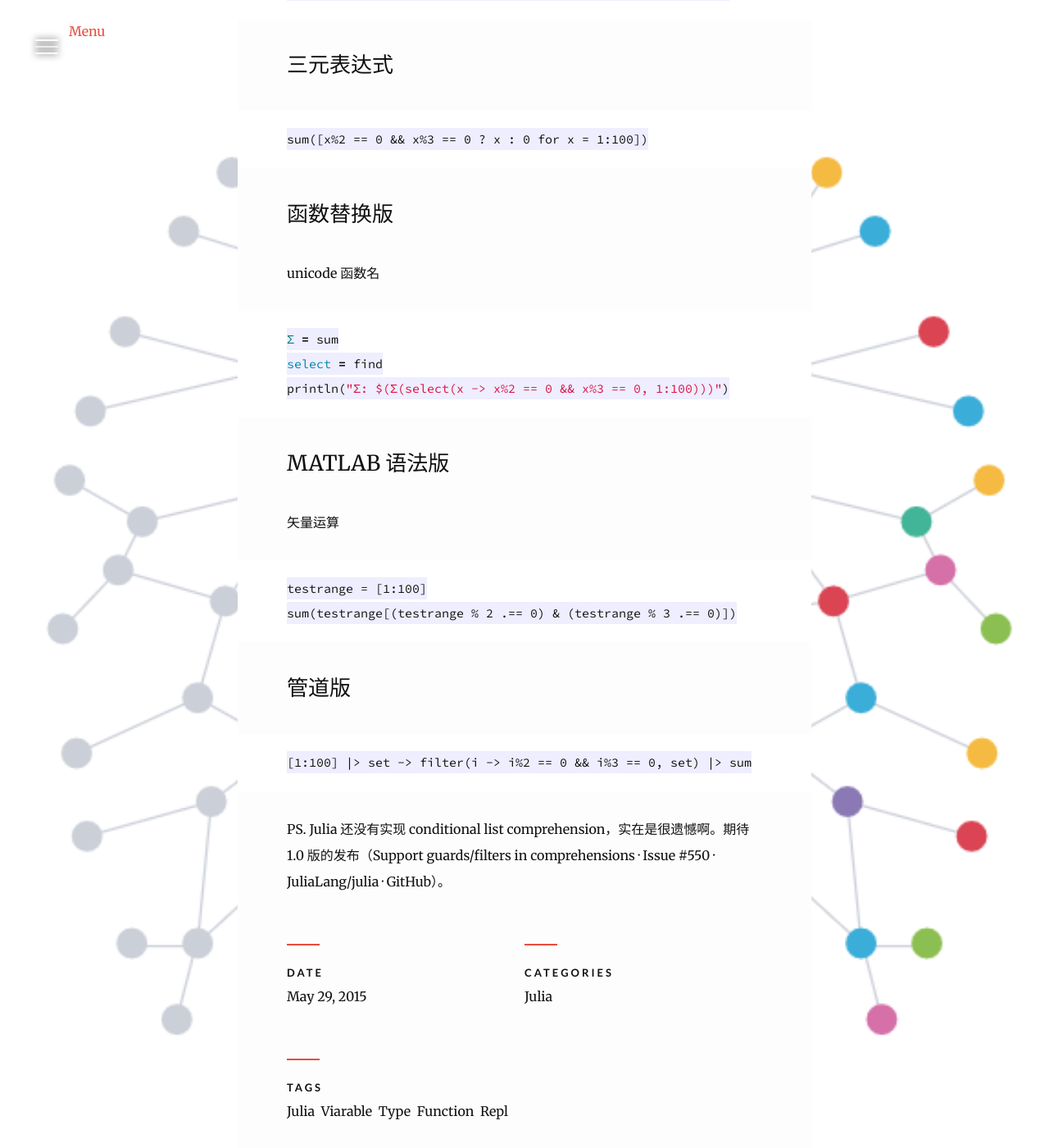
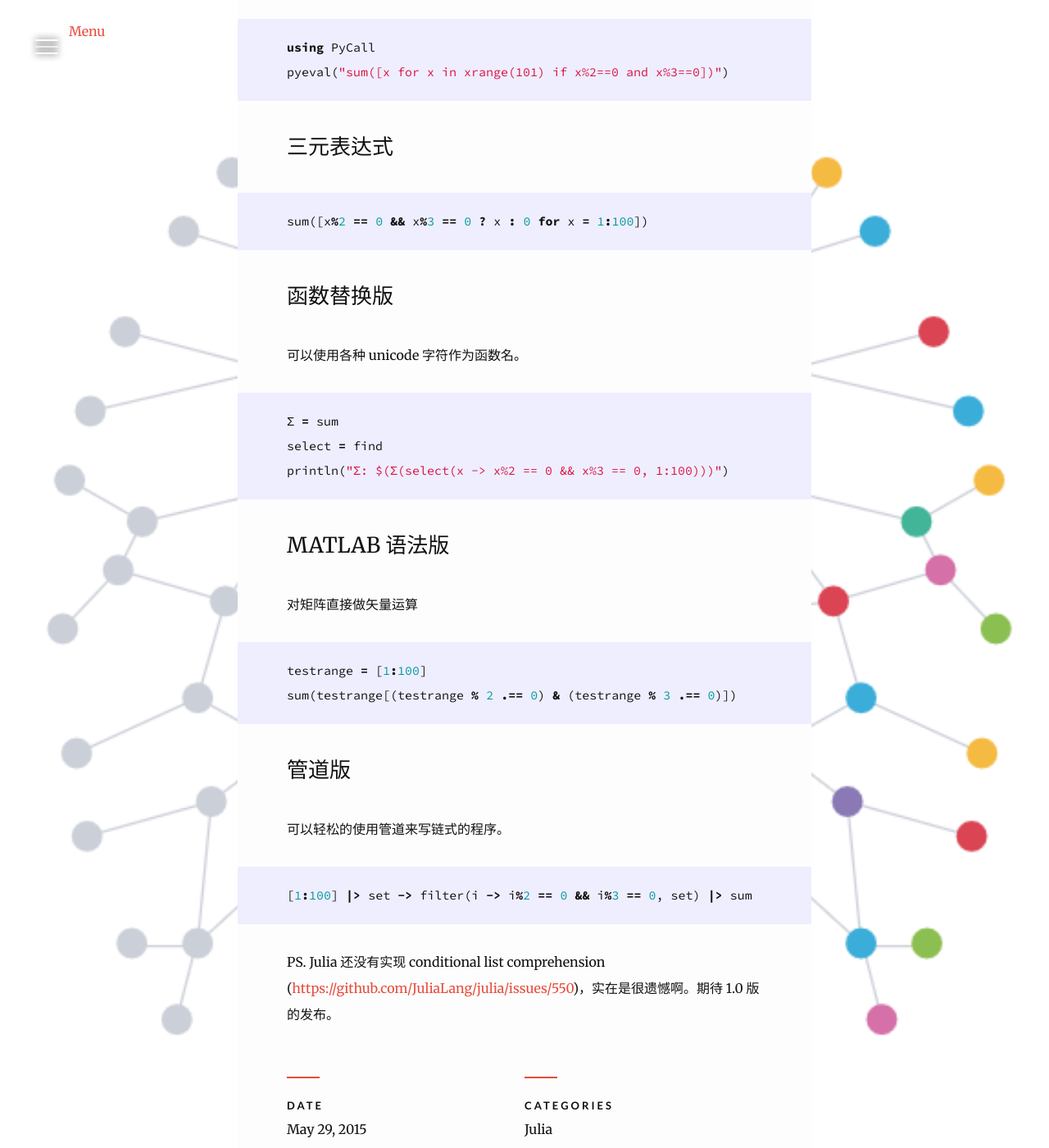
Before and after one commit to quxiaofeng/MachineLearningWithJulia.jl, a Jekyll site: the page built from _posts/2015-01-09-julia-basics.md, in a window 1280 px wide and 1400 px high, scrolled down 7054 px. Shown: the whole window at 82% size. Built offline with Jekyll 4.4.1, drawn with Linux system fonts in a browser that asks for light colours; nearby versions of some CDN libraries; comment, search, counter and statistics services are not loaded; some of the changed text lies outside the part shown.

Commit message:
Updated basics
Signed-off-by: Xiaofeng QU <xiaofeng.qu.hk@ieee.org>

````diff
--- a/_posts/2015-01-09-julia-basics.md
+++ b/_posts/2015-01-09-julia-basics.md
@@ -97,13 +97,17 @@
 
 ### 数学计算法 ###
 
-    sum(6:6:101)
+根据
+
+{% highlight julia %}
+sum(6:6:101)
+{% endhighlight %}
 
 ### 循环 + 条件判断法 ###
 
 + version 1
 
-```ruby
+{% highlight julia %}
 Σ = 0
 for x in 1:100
   if x%2 == 0 && x%3 == 0
@@ -111,54 +115,68 @@
   end
 end
 println("Σ: $Σ")
-```
+{% endhighlight %}
 
 + version 2
 
-```ruby
+{% highlight julia %}
 Σ = 0
 for x in filter(x -> x%2 == 0 && x%3 == 0, 1:100)
   Σ += x
 end
 println("Σ: $Σ")
-```
+{% endhighlight %}
 
 + version 3
 
-    println("Σ: $(sum(filter(x -> x%2 == 0 && x%3 == 0, 1:100)))")
+{% highlight julia %}
+println("Σ: $(sum(filter(x -> x%2 == 0 && x%3 == 0, 1:100)))")
+{% endhighlight %}
 
 or
 
-    println("Σ: $(sum(find(x -> x%2 == 0 && x%3 == 0, 1:100)))")
+{% highlight julia %}
+println("Σ: $(sum(find(x -> x%2 == 0 && x%3 == 0, 1:100)))")
+{% endhighlight %}
 
 ### 外调 Python 法 ###
 
-    using PyCall
-    pyeval("sum([x for x in xrange(101) if x%2==0 and x%3==0])")
+{% highlight julia %}
+using PyCall
+pyeval("sum([x for x in xrange(101) if x%2==0 and x%3==0])")
+{% endhighlight %}
 
 ### 三元表达式 ###
 
-    sum([x%2 == 0 && x%3 == 0 ? x : 0 for x = 1:100])
+{% highlight julia %}
+sum([x%2 == 0 && x%3 == 0 ? x : 0 for x = 1:100])
+{% endhighlight %}
 
 ### 函数替换版 ###
 
-unicode 函数名
+可以使用各种 unicode 字符作为函数名。
 
-```ruby
+{% highlight julia %}
 Σ = sum
 select = find
 println("Σ: $(Σ(select(x -> x%2 == 0 && x%3 == 0, 1:100)))")
-```
+{% endhighlight %}
 
 ### MATLAB 语法版 ###
 
-矢量运算
+对矩阵直接做矢量运算
 
-    testrange = [1:100]
-    sum(testrange[(testrange % 2 .== 0) & (testrange % 3 .== 0)])
+{% highlight julia %}
+testrange = [1:100]
+sum(testrange[(testrange % 2 .== 0) & (testrange % 3 .== 0)])
+{% endhighlight %}
 
 ### 管道版 ###
 
-    [1:100] |> set -> filter(i -> i%2 == 0 && i%3 == 0, set) |> sum
+可以轻松的使用管道来写链式的程序。
 
-PS. Julia 还没有实现 conditional list comprehension，实在是很遗憾啊。期待 1.0 版的发布（Support guards/filters in comprehensions · Issue #550 · JuliaLang/julia · GitHub）。
+{% highlight julia %}
+[1:100] |> set -> filter(i -> i%2 == 0 && i%3 == 0, set) |> sum
+{% endhighlight %}
+
+PS. Julia 还没有实现 conditional list comprehension ([https://github.com/JuliaLang/julia/issues/550](https://github.com/JuliaLang/julia/issues/550))，实在是很遗憾啊。期待 1.0 版的发布。
````
